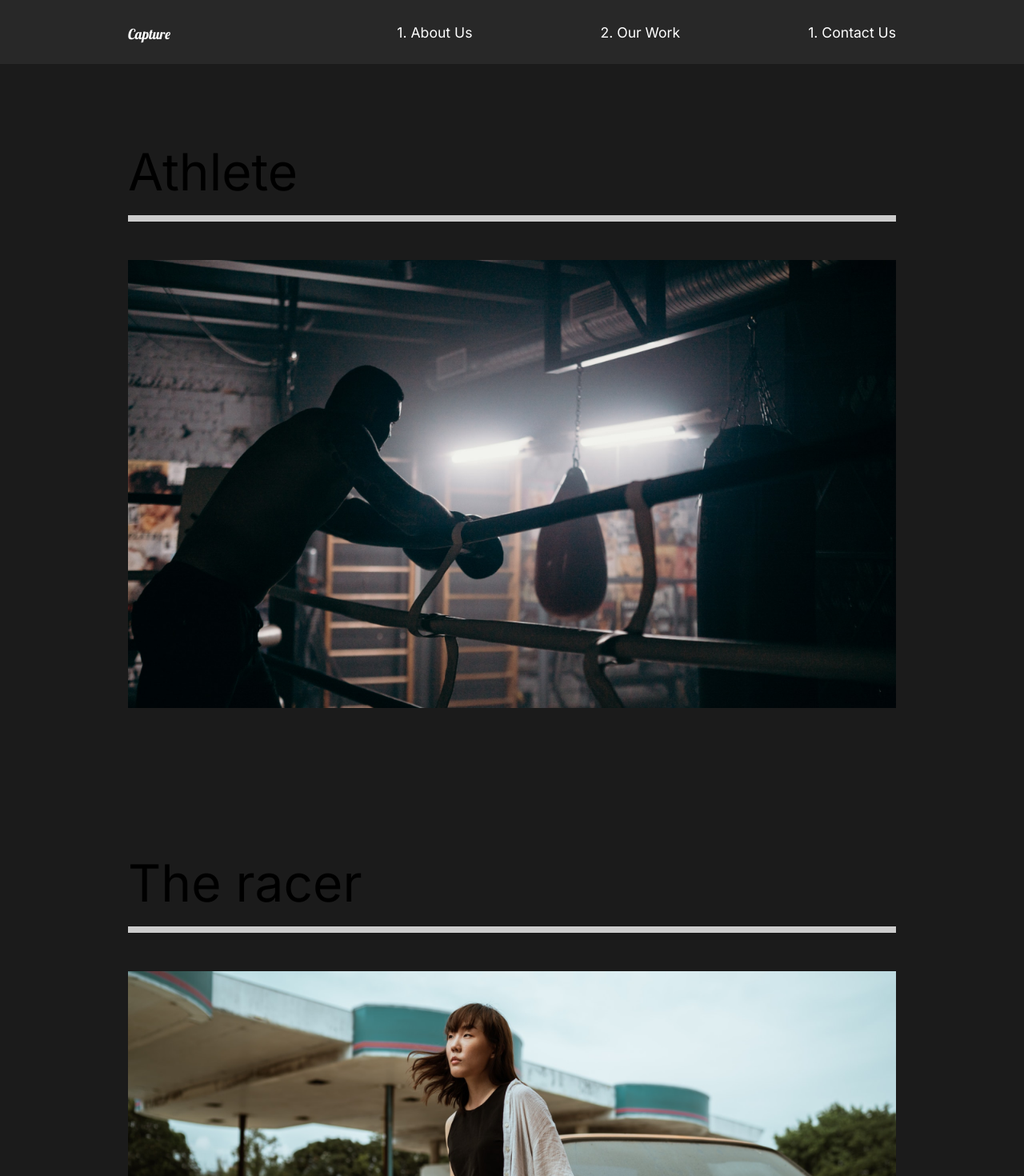
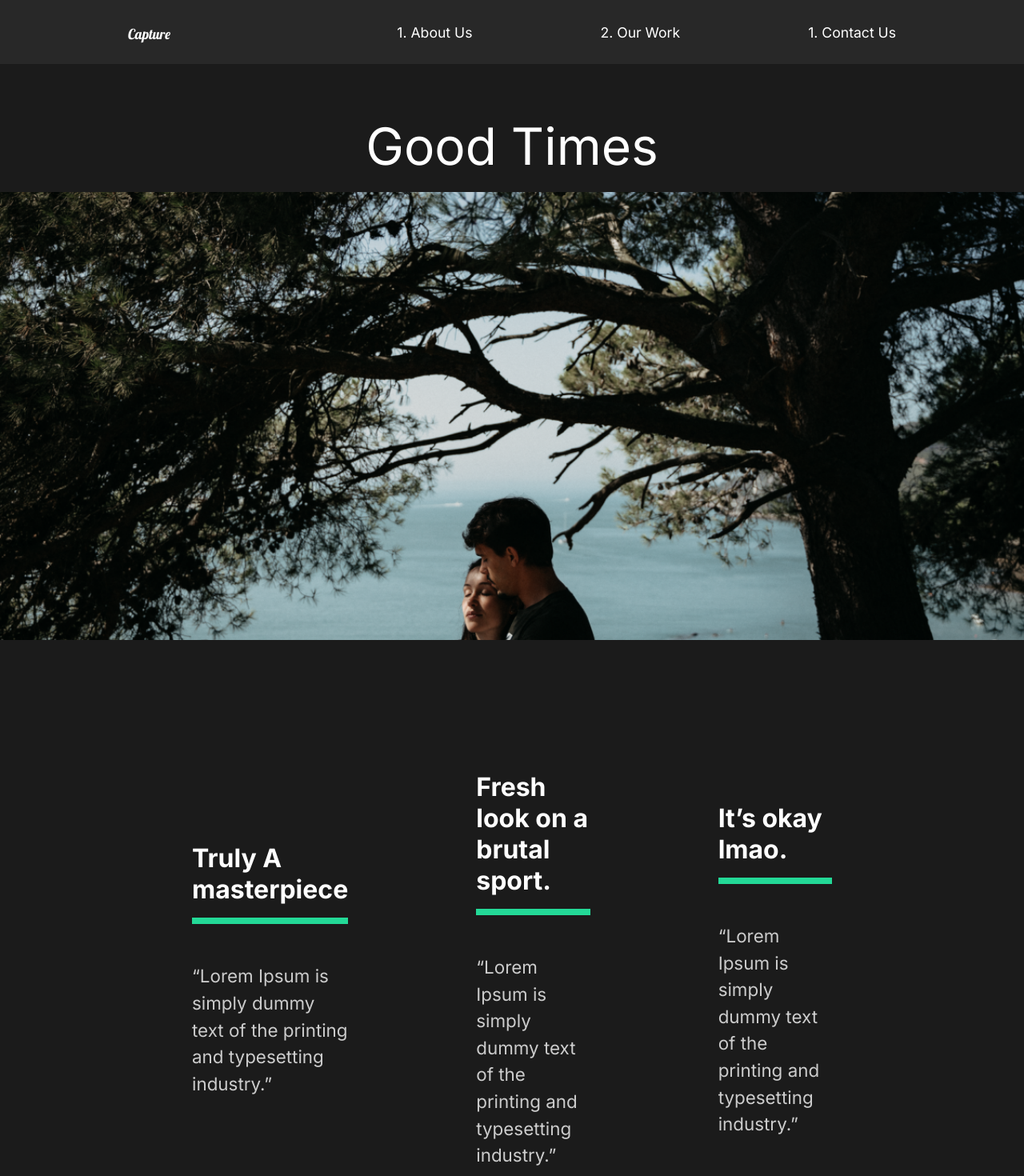
Before and after one commit to Dominik-Majcherczyk/Portfolio-website-framer-motion, a React (Create React App) app: page /work/good-times in a window 1280 px wide. Shown: the top 1470 px of the page at 80% size. Built offline with nearby package versions, Linux system fonts and the light colour scheme.

Commit message:
animations beta

```diff
--- a/src/App.js
+++ b/src/App.js
@@ -1,29 +1,35 @@
+import React from "react";
+//Global Style
+import GlobalStyle from "./components/GlobalStyle";
+//Import Pages
 import AboutUs from "./pages/AboutUs";
-//global style
-import GlobalStyle from "./components/GlobalStyle";
-import Nav from "./components/Nav";
 import ContactUs from "./pages/ContactUs";
 import OurWork from "./pages/OurWork";
-//router
+import Nav from "./components/Nav";
+import MovieDetail from "./pages/MovieDetail";
+//Router
 import { Switch, Route } from "react-router-dom";
+
 function App() {
   return (
     <div className="App">
       <GlobalStyle />
       <Nav />
       <Switch>
-        <Route exact path="/">
+        <Route path="/" exact>
           <AboutUs />
+        </Route>
+        <Route path="/work" exact>
+          <OurWork />
+        </Route>
+        <Route path="/work/:id">
+          <MovieDetail />
         </Route>
         <Route path="/contact">
           <ContactUs />
-        </Route>
-        <Route path="/work">
-          <OurWork />
         </Route>
       </Switch>
     </div>
   );
 }
-
 export default App;
--- a/src/components/AboutSection.js
+++ b/src/components/AboutSection.js
@@ -3,14 +3,32 @@
 
 //styled
 import { About, Hide, Description, Image } from "../styles";
-import styled from "styled-components";
+//framer motion
+import { motion } from "framer-motion";
 const AboutSection = () => {
+  const titleAnim = {
+    hidden: { opacity: 0 },
+    show: { opacity: 1, transition: { duration: 2 } },
+  };
+
+  const containerAnim = {
+    hidden: { x: 100 },
+    show: { x: 0, transition: { duration: 1 } },
+  };
+
   return (
     <About>
       <Description>
-        <div className="title">
+        <motion.div
+          className="title"
+          variants={containerAnim}
+          initial="hidden"
+          animate="show"
+        >
           <Hide>
-            <h2>We work to make</h2>
+            <motion.h2 variants={titleAnim} initial="hidden" animate="show">
+              We work to make
+            </motion.h2>
           </Hide>
           <Hide>
             <h2>
@@ -20,7 +38,7 @@
           <Hide>
             <h2>true.</h2>
           </Hide>
-        </div>
+        </motion.div>
         <p>
           Contact us for any photograph or videography idead that you have. We
           have professionals with amazing skills
--- a/src/components/Nav.js
+++ b/src/components/Nav.js
@@ -15,10 +15,10 @@
           <Link to="/">1. About Us</Link>
         </li>
         <li>
-          <Link to="work">2. Our Work</Link>
+          <Link to="/work">2. Our Work</Link>
         </li>
         <li>
-          <Link to="contact">1. Contact Us</Link>
+          <Link to="/contact">1. Contact Us</Link>
         </li>
       </ul>
     </StyledNav>
--- /dev/null
+++ b/src/movieState.js
@@ -0,0 +1,81 @@
+//Import Images
+import athlete from "./img/athlete-small.png";
+import goodtimes from "./img/goodtimes-small.png";
+import theracer from "./img/theracer-small.png";
+import athlete2 from "./img/athlete2.png";
+import goodtimes2 from "./img/good-times2.jpg";
+import theracer2 from "./img/the-racer2.jpg";
+
+export const MovieState = () => {
+  return [
+    {
+      title: "The Athlete",
+      mainImg: athlete,
+      secondaryImg: athlete2,
+      url: "/work/the-athlete",
+      awards: [
+        {
+          title: "Truly A masterpiece",
+          description:
+            "“Lorem Ipsum is simply dummy text of the printing and typesetting industry.”",
+        },
+        {
+          title: "Fresh look on a brutal sport.",
+          description:
+            "“Lorem Ipsum is simply dummy text of the printing and typesetting industry.”",
+        },
+        {
+          title: "It’s okay lmao.",
+          description:
+            "“Lorem Ipsum is simply dummy text of the printing and typesetting industry.”",
+        },
+      ],
+    },
+    {
+      title: "Good Times",
+      mainImg: goodtimes,
+      url: "/work/good-times",
+      secondaryImg: goodtimes2,
+      awards: [
+        {
+          title: "Truly A masterpiece",
+          description:
+            "“Lorem Ipsum is simply dummy text of the printing and typesetting industry.”",
+        },
+        {
+          title: "Fresh look on a brutal sport.",
+          description:
+            "“Lorem Ipsum is simply dummy text of the printing and typesetting industry.”",
+        },
+        {
+          title: "It’s okay lmao.",
+          description:
+            "“Lorem Ipsum is simply dummy text of the printing and typesetting industry.”",
+        },
+      ],
+    },
+    {
+      title: "The Racer",
+      mainImg: theracer,
+      url: "/work/the-racer",
+      secondaryImg: theracer2,
+      awards: [
+        {
+          title: "Truly A masterpiece",
+          description:
+            "“Lorem Ipsum is simply dummy text of the printing and typesetting industry.”",
+        },
+        {
+          title: "Fresh look on a brutal sport.",
+          description:
+            "“Lorem Ipsum is simply dummy text of the printing and typesetting industry.”",
+        },
+        {
+          title: "It’s okay lmao.",
+          description:
+            "“Lorem Ipsum is simply dummy text of the printing and typesetting industry.”",
+        },
+      ],
+    },
+  ];
+};
--- /dev/null
+++ b/src/pages/MovieDetail.js
@@ -0,0 +1,105 @@
+import React, { useState, useEffect } from "react";
+import styled from "styled-components";
+import { useHistory } from "react-router-dom";
+import { MovieState } from "../movieState";
+
+const MovieDetail = () => {
+  const history = useHistory();
+  const url = history.location.pathname;
+  const [movies, setMovies] = useState(MovieState);
+  const [movie, setMovie] = useState(null);
+
+  //UseEffect
+  useEffect(() => {
+    const currentMovie = movies.filter((stateMovie) => stateMovie.url === url);
+    setMovie(currentMovie[0]);
+  }, [movies, url]);
+
+  return (
+    <>
+      {movie && (
+        <Details>
+          <HeadLine>
+            <h2>{movie.title}</h2>
+            <img src={movie.mainImg} alt="movie" />
+          </HeadLine>
+          <Awards>
+            {movie.awards.map((award) => (
+              <Award
+                title={award.title}
+                description={award.description}
+                key={award.title}
+              />
+            ))}
+          </Awards>
+          <ImageDisplay>
+            <img src={movie.secondaryImg} alt="movie" />
+          </ImageDisplay>
+        </Details>
+      )}
+    </>
+  );
+};
+
+//Award Component
+const Award = ({ title, description }) => {
+  return (
+    <AwardStyle>
+      <h3>{title}</h3>
+      <div className="line"></div>
+      <p>{description}</p>
+    </AwardStyle>
+  );
+};
+
+export default MovieDetail;
+
+const Details = styled.div`
+  color: white;
+`;
+const HeadLine = styled.div`
+  min-height: 90vh;
+  padding-top: 20vh;
+  position: relative;
+  h2 {
+    position: absolute;
+    top: 10%;
+    left: 50%;
+    transform: translate(-50%, -10%);
+  }
+  img {
+    width: 100%;
+    height: 70vh;
+    object-fit: cover;
+  }
+`;
+const Awards = styled.div`
+  min-height: 80vh;
+  display: flex;
+  margin: 5rem 10rem;
+  align-items: center;
+  justify-content: space-around;
+`;
+const AwardStyle = styled.div`
+  padding: 5rem;
+  h3 {
+    font-size: 2rem;
+  }
+  .line {
+    width: 100%;
+    background: #23d997;
+    height: 0.5rem;
+    margin: 1rem 0rem;
+  }
+  p {
+    padding: 2rem 0rem;
+  }
+`;
+const ImageDisplay = styled.div`
+  min-height: 50vh;
+  img {
+    width: 100%;
+    height: 100vh;
+    object-fit: cover;
+  }
+`;
--- a/src/pages/OurWork.js
+++ b/src/pages/OurWork.js
@@ -1,39 +1,40 @@
 import React from "react";
 import styled from "styled-components";
 import { Link } from "react-router-dom";
-//images
+//Images
 import athlete from "../img/athlete-small.png";
 import theracer from "../img/theracer-small.png";
 import goodtimes from "../img/goodtimes-small.png";
-
 const OurWork = () => {
   return (
     <Work>
       <Movie>
-        <h2>Athlete</h2>
+        <h2>The Athlete</h2>
         <div className="line"></div>
-        <Link>
+
+        <Link to="/work/the-athlete">
           <img src={athlete} alt="athlete" />
         </Link>
       </Movie>
       <Movie>
-        <h2>The racer</h2>
+        <h2>The Racer</h2>
         <div className="line"></div>
-        <Link>
+
+        <Link to="/work/the-racer">
           <img src={theracer} alt="theracer" />
         </Link>
       </Movie>
       <Movie>
-        <h2>Good times</h2>
+        <h2>Good Times</h2>
         <div className="line"></div>
-        <Link>
+
+        <Link to="/work/good-times">
           <img src={goodtimes} alt="goodtimes" />
         </Link>
       </Movie>
     </Work>
   );
 };
-
 const Work = styled.div`
   min-height: 100vh;
   overflow: hidden;
@@ -55,5 +56,4 @@
     object-fit: cover;
   }
 `;
-
 export default OurWork;
```
